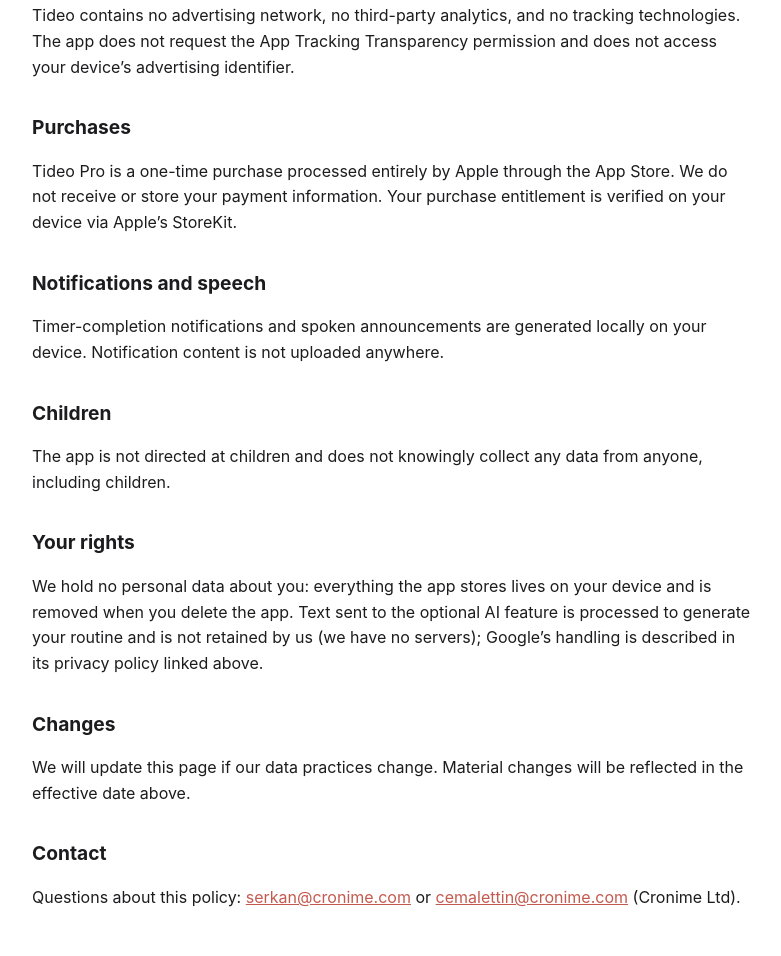
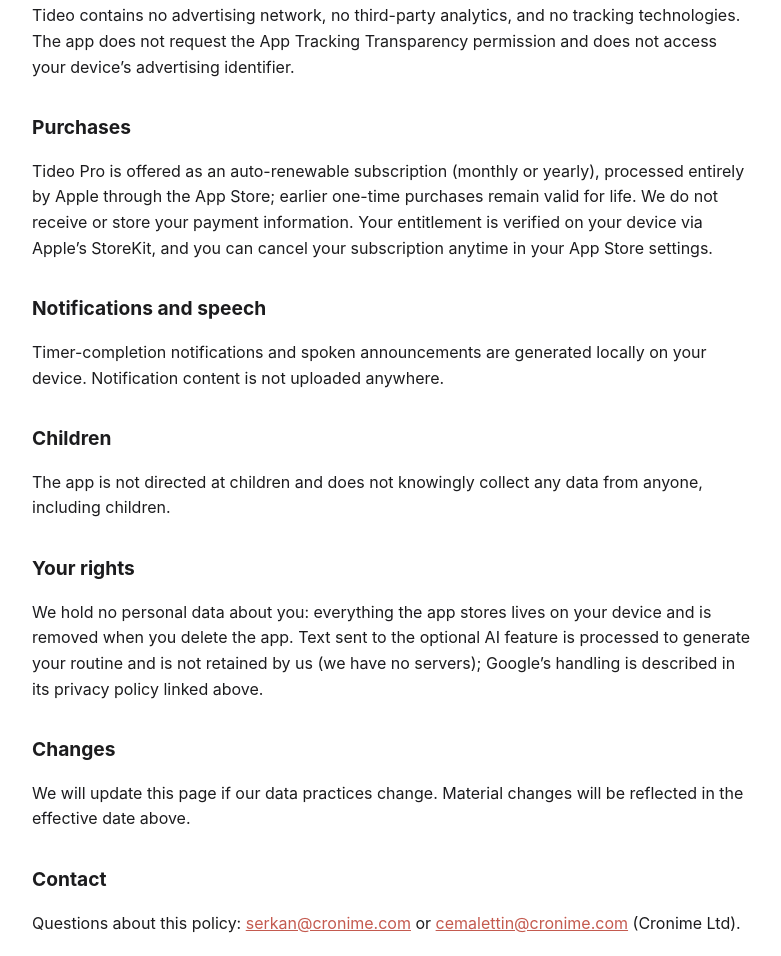
Before and after one commit to cronimetech/tideo-site, a plain HTML site: page privacy.html in a window 1280 px wide. Shown: the part 1197-2153 px from the top of the page, without its empty margins (248-1029 px from the left). Drawn offline with Linux system fonts and the light colour scheme.

Commit message:
privacy: Purchases section updated for the v1.1 subscription model (legacy one-time purchases honored for life)

```diff
--- a/privacy.html
+++ b/privacy.html
@@ -49,7 +49,7 @@
 <p>Tideo contains no advertising network, no third-party analytics, and no tracking technologies. The app does not request the App Tracking Transparency permission and does not access your device’s advertising identifier.</p>
 
 <h2>Purchases</h2>
-<p>Tideo Pro is a one-time purchase processed entirely by Apple through the App Store. We do not receive or store your payment information. Your purchase entitlement is verified on your device via Apple’s StoreKit.</p>
+<p>Tideo Pro is offered as an auto-renewable subscription (monthly or yearly), processed entirely by Apple through the App Store; earlier one-time purchases remain valid for life. We do not receive or store your payment information. Your entitlement is verified on your device via Apple’s StoreKit, and you can cancel your subscription anytime in your App Store settings.</p>
 
 <h2>Notifications and speech</h2>
 <p>Timer-completion notifications and spoken announcements are generated locally on your device. Notification content is not uploaded anywhere.</p>
```
